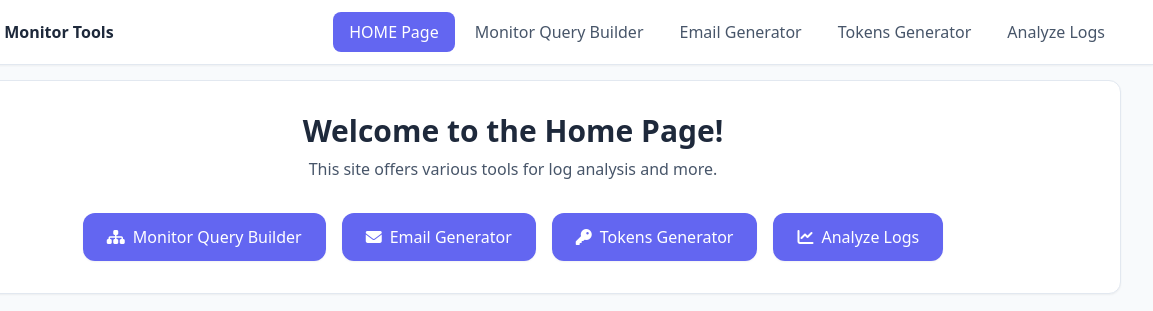
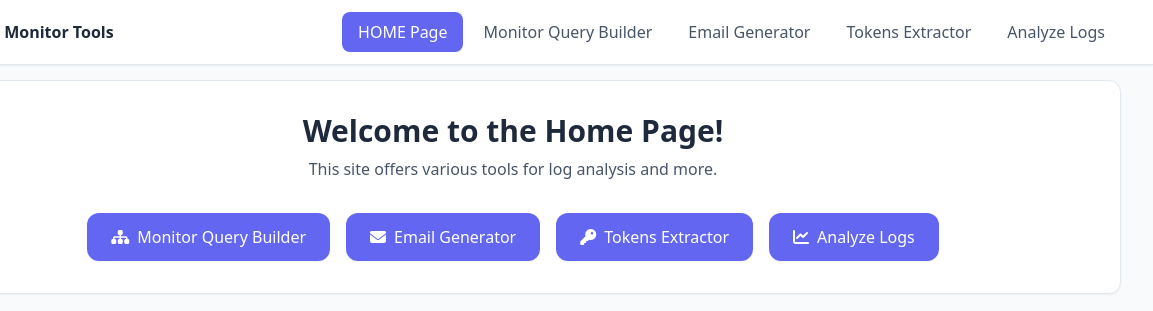
Before and after one commit to alonregen/MonitorTools, a website: page index.html in a window 1280 px wide. Shown: the top 311 px of the page, 127-1280 px from the left. Drawn offline with nearby package versions, Linux system fonts and the light colour scheme.

Commit message:
Change the name of the tokens

```diff
--- a/index.html
+++ b/index.html
@@ -45,7 +45,7 @@
           <a href="#/home" class="nav-link px-4 py-2 rounded-lg text-slate-600 hover:bg-slate-100 hover:text-slate-900 font-medium transition" data-route="home">HOME Page</a>
           <a href="#/nested" class="nav-link px-4 py-2 rounded-lg text-slate-600 hover:bg-slate-100 hover:text-slate-900 font-medium transition" data-route="nested">Monitor Query Builder</a>
           <a href="#/email" class="nav-link px-4 py-2 rounded-lg text-slate-600 hover:bg-slate-100 hover:text-slate-900 font-medium transition" data-route="email">Email Generator</a>
-          <a href="#/tokens" class="nav-link px-4 py-2 rounded-lg text-slate-600 hover:bg-slate-100 hover:text-slate-900 font-medium transition" data-route="tokens">Tokens Generator</a>
+          <a href="#/tokens" class="nav-link px-4 py-2 rounded-lg text-slate-600 hover:bg-slate-100 hover:text-slate-900 font-medium transition" data-route="tokens">Tokens Extractor</a>
           <a href="#/analyze" class="nav-link px-4 py-2 rounded-lg text-slate-600 hover:bg-slate-100 hover:text-slate-900 font-medium transition" data-route="analyze">Analyze Logs</a>
         </div>
       </div>
@@ -53,7 +53,7 @@
         <a href="#/home" class="nav-link block px-4 py-2 rounded-lg text-slate-600 hover:bg-slate-100" data-route="home">HOME Page</a>
         <a href="#/nested" class="nav-link block px-4 py-2 rounded-lg text-slate-600 hover:bg-slate-100" data-route="nested">Monitor Query Builder</a>
         <a href="#/email" class="nav-link block px-4 py-2 rounded-lg text-slate-600 hover:bg-slate-100" data-route="email">Email Generator</a>
-        <a href="#/tokens" class="nav-link block px-4 py-2 rounded-lg text-slate-600 hover:bg-slate-100" data-route="tokens">Tokens Generator</a>
+        <a href="#/tokens" class="nav-link block px-4 py-2 rounded-lg text-slate-600 hover:bg-slate-100" data-route="tokens">Tokens Extractor</a>
         <a href="#/analyze" class="nav-link block px-4 py-2 rounded-lg text-slate-600 hover:bg-slate-100" data-route="analyze">Analyze Logs</a>
       </div>
     </div>
--- a/js/app.js
+++ b/js/app.js
@@ -8,7 +8,7 @@
     { path: 'home', view: views.homeView, title: 'HOME Page' },
     { path: 'nested', view: views.nestedView, title: 'Monitor Query Builder' },
     { path: 'email', view: views.emailView, title: 'Email Generator' },
-    { path: 'tokens', view: views.tokensView, title: 'Tokens Generator' },
+    { path: 'tokens', view: views.tokensView, title: 'Tokens Extractor' },
     { path: 'analyze', view: views.analyzeView, title: 'Analyze Logs' }
   ];
 
--- a/js/views/home.js
+++ b/js/views/home.js
@@ -18,7 +18,7 @@ var homeView = {
             <i class="fas fa-envelope"></i> Email Generator
           </a>
           <a href="#/tokens" class="inline-flex items-center justify-center gap-2 rounded-xl bg-primary hover:bg-primary-dark text-white font-medium py-3 px-6 shadow-sm transition">
-            <i class="fas fa-key"></i> Tokens Generator
+            <i class="fas fa-key"></i> Tokens Extractor
           </a>
           <a href="#/analyze" class="inline-flex items-center justify-center gap-2 rounded-xl bg-primary hover:bg-primary-dark text-white font-medium py-3 px-6 shadow-sm transition">
             <i class="fas fa-chart-line"></i> Analyze Logs
--- a/js/views/tokens.js
+++ b/js/views/tokens.js
@@ -1,5 +1,5 @@
 /**
- * Tokens Generator – Extract payment_token / payout_token (label-pair),
+ * Tokens Extractor – Extract payment_token / payout_token (label-pair),
  * payment_xxx / payout_xxx (prefix-match), and custom-prefix tokens.
  * Advanced settings popup controls extraction behavior.
  * Works from file:// and GitHub Pages (no server). Registers on window.MonitorToolsViews.tokensView.
@@ -931,7 +931,7 @@ function mount(c) {
 /* ── register ─────────────────────────────────────────────── */
 var tokensView = {
   route: 'tokens',
-  navLabel: 'Tokens Generator',
+  navLabel: 'Tokens Extractor',
   render: render,
   mount: mount
 };
```
Also changed, not shown: tokens.html (+1 -1 lines), README.md.
